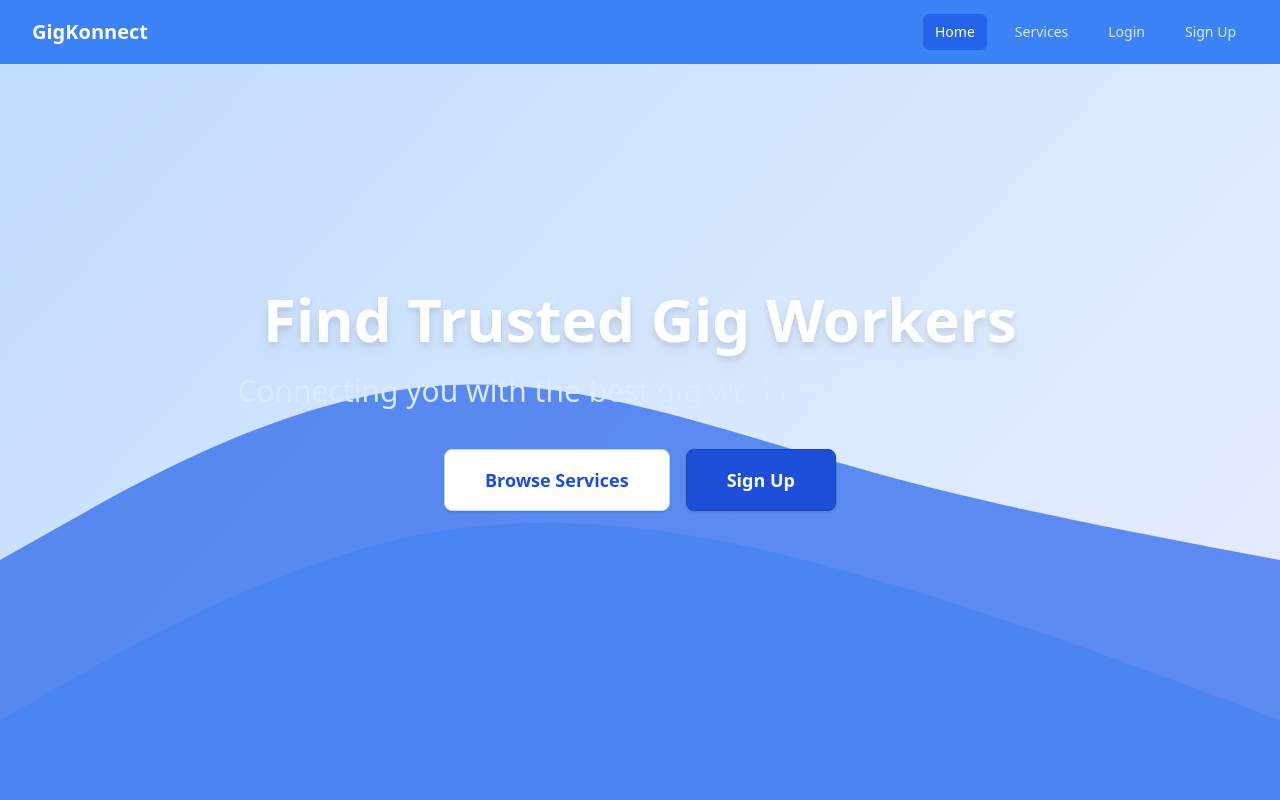
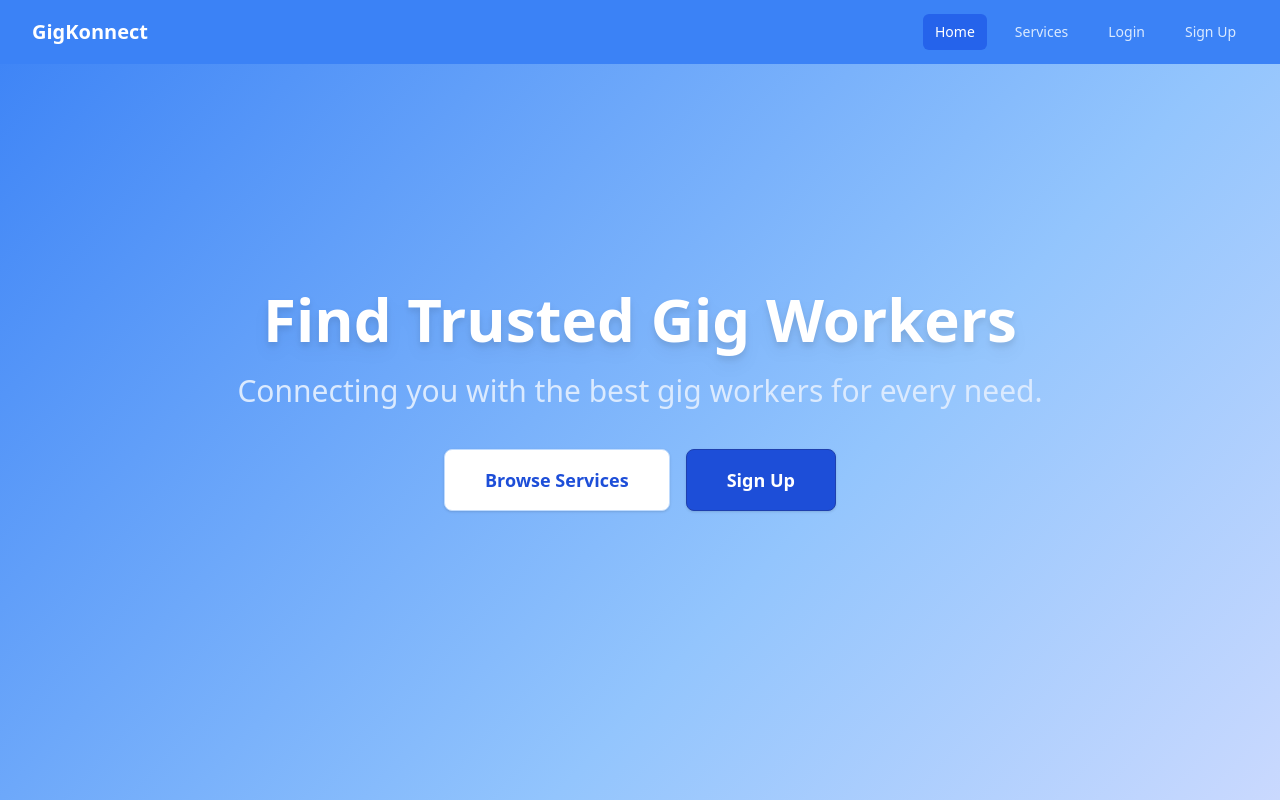
Before and after one commit to waseprisca0/GigKonnect_capstone_project, a React (Vite) app: page / in a window 1280 px wide. Shown: the top 800 px of the page. Built offline with nearby package versions, Linux system fonts and the light colour scheme.

Commit message:
feat: minor changes

```diff
--- a/src/pages/Home.jsx
+++ b/src/pages/Home.jsx
@@ -9,26 +9,20 @@ const Home = () => {
   const workerProfile = workerProfileStr && workerProfileStr !== 'undefined' && workerProfileStr !== 'null' ? JSON.parse(workerProfileStr) : null;
 
   return (
-    <div className="min-h-screen bg-gradient-to-br from-blue-200 via-blue-100 to-purple-100 font-sans relative overflow-hidden scroll-smooth">
+    <div className="min-h-screen bg-gradient-to-br from-blue-500 via-blue-300 to-purple-100 font-sans relative overflow-hidden scroll-smooth">
       {/* Hero Section */}
       <section className="flex items-center justify-center min-h-screen h-screen py-0 relative overflow-hidden">
-        <div className="absolute inset-0 z-0 pointer-events-none">
+        <div className="absolute bottom-0 left-0 w-full h-80 z-0 pointer-events-none">
           <svg className="w-full h-full" viewBox="0 0 1440 320" fill="none" preserveAspectRatio="none" xmlns="http://www.w3.org/2000/svg">
-            <path
-              fill="#2563eb" // More vibrant blue
-              fillOpacity="0.7"
-              d="
-                M0,224L80,208C160,192,320,160,480,154.7C640,149,800,171,960,186.7C1120,203,1280,213,1360,218.7L1440,224L1440,320L1360,320C1280,320,1120,320,960,320C800,320,640,320,480,320C320,320,160,320,80,320L0,320Z
-              "
-            />
-            {/* Optionally, add a second path for more depth */}
-            <path
-              fill="#3b82f6"
-              fillOpacity="0.5"
-              d="
-                M0,288L80,272C160,256,320,224,480,213.3C640,203,800,213,960,229.3C1120,245,1280,267,1360,277.3L1440,288L1440,320L1360,320C1280,320,1120,320,960,320C800,320,640,320,480,320C320,320,160,320,80,320L0,320Z
-              "
-            />
+            <path fill="#2563eb" fillOpacity="0.7">
+              <animate attributeName="d" dur="8s" repeatCount="indefinite"
+                values="
+                  M0,224L80,208C160,192,320,160,480,154.7C640,149,800,171,960,186.7C1120,203,1280,213,1360,218.7L1440,224L1440,320L0,320Z;
+                  M0,192L80,186.7C160,181,320,171,480,154.7C640,139,800,117,960,128C1120,139,1280,181,1360,202.7L1440,224L1440,320L0,320Z;
+                  M0,224L80,208C160,192,320,160,480,154.7C640,149,800,171,960,186.7C1120,203,1280,213,1360,218.7L1440,224L1440,320L0,320Z
+                "
+              />
+            </path>
           </svg>
         </div>
         {/* Hero Content */}
```
